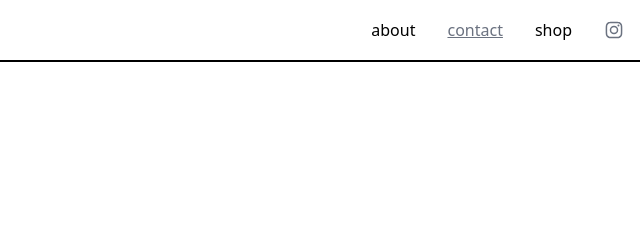
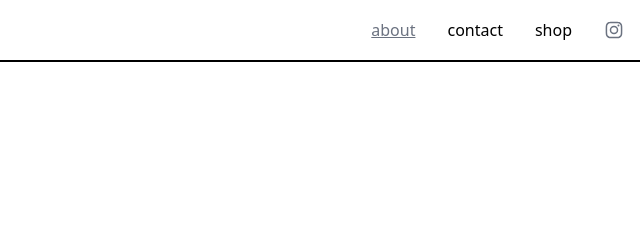
Before and after one commit to ThomasMott/art, a website: page index.html in a window 1280 px wide. Shown: the top 231 px of the page, 640-1280 px from the left. Drawn offline with nearby package versions, Linux system fonts and the light colour scheme.

Commit message:
nav active fix

```diff
--- a/index.html
+++ b/index.html
@@ -29,8 +29,8 @@
 					>
 				</a>
 				<div class="flex items-center gap-8">
-					<a class="hover:underline" href="/art/">about</a>
-					<a class="text-gray-500 underline" href="/art/contact">contact</a>
+					<a class="text-gray-500 underline" href="/art/">about</a>
+					<a class="hover:underline" href="/art/contact">contact</a>
 					<a class="hover:underline" href="/art/shop">shop</a>
 					<div class="flex mt-4 space-x-6 sm:justify-center sm:mt-0">
 						<a
```
